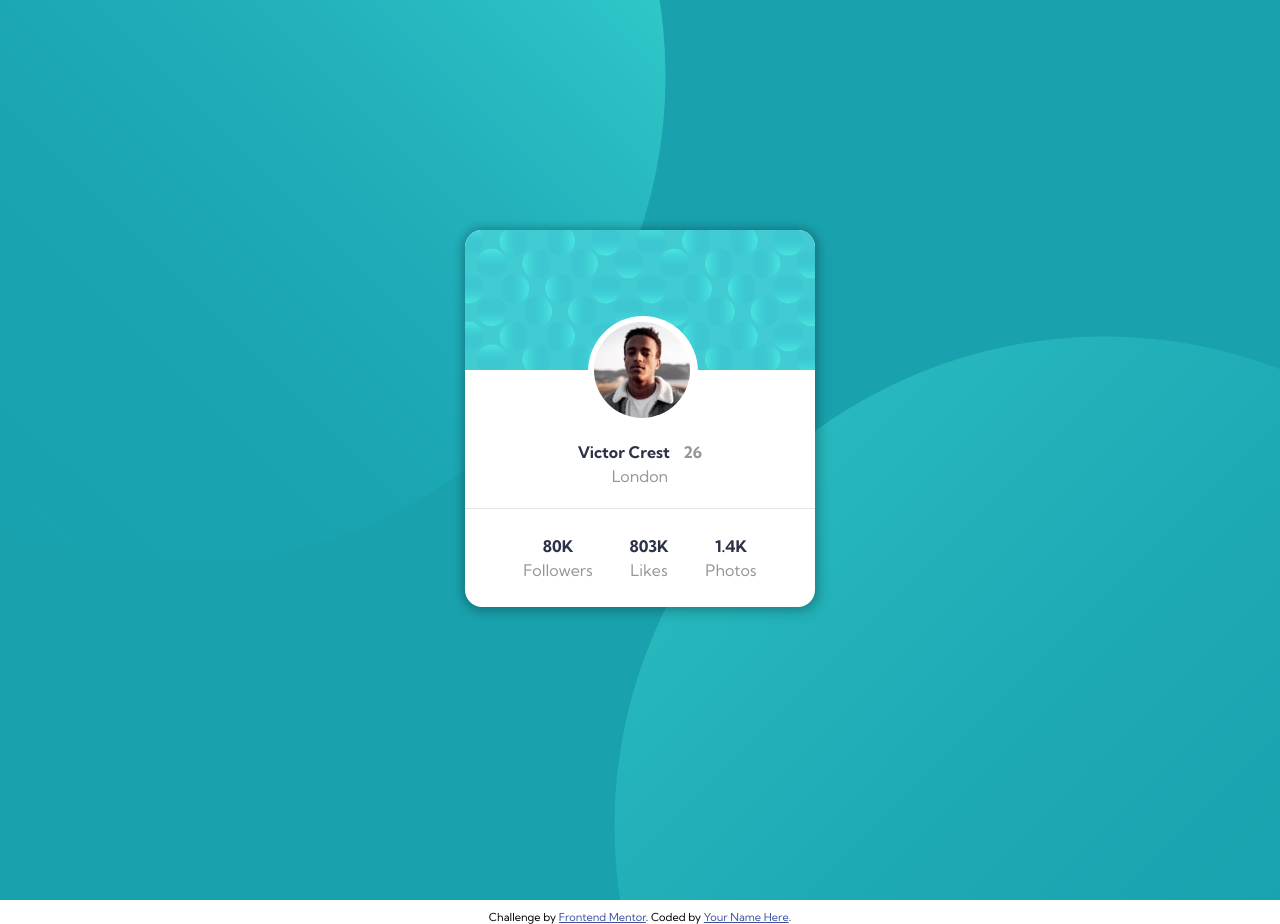
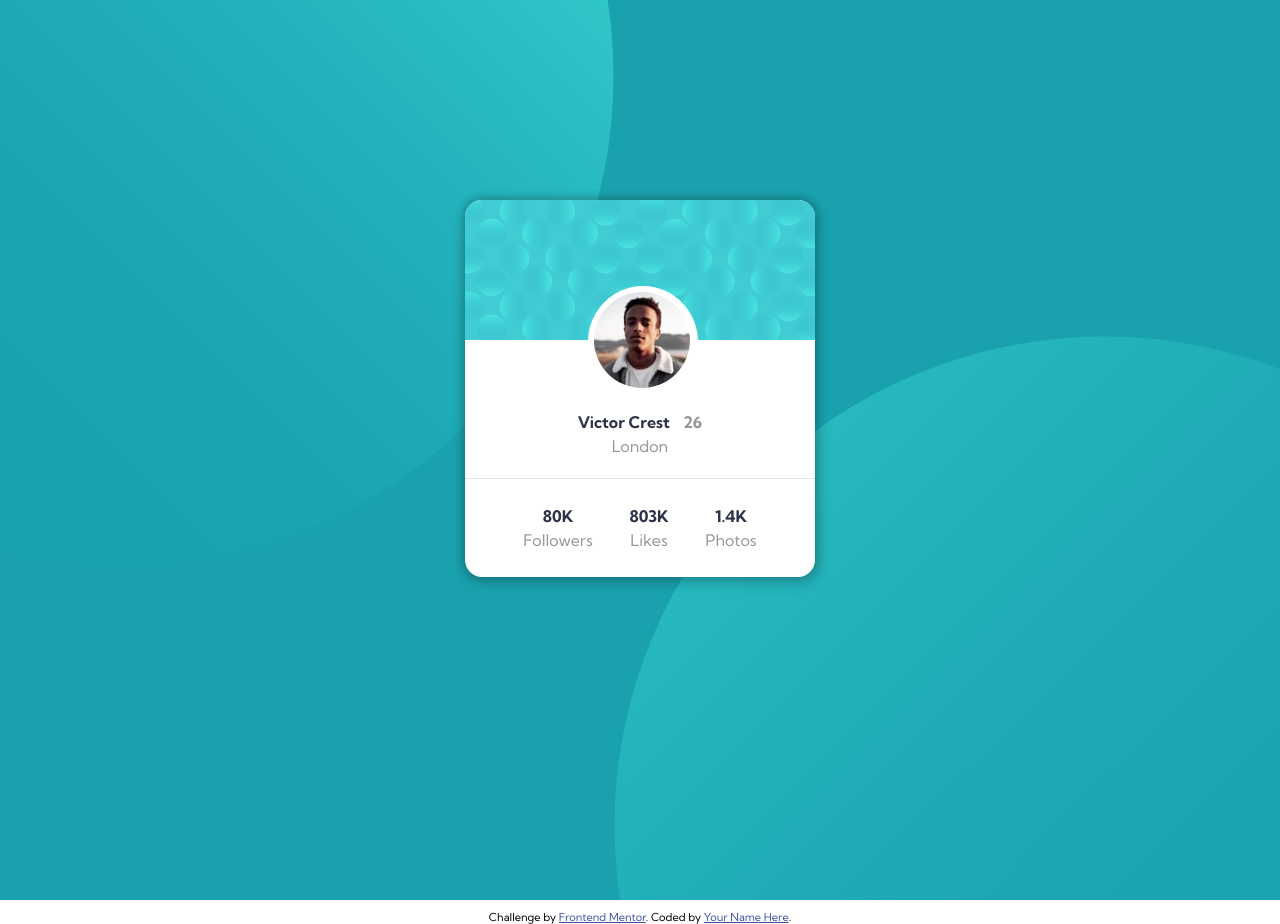
Before and after one commit to mosgizy/Profile-Card, a plain HTML site: page index.html in a window 1280 px wide. Drawn offline with Linux system fonts and the light colour scheme.

```diff
--- a/style.css
+++ b/style.css
@@ -17,10 +17,10 @@ h1{
 
 .container{
     background-image:url('images/bg-pattern-top.svg'),url('images/bg-pattern-bottom.svg');
-    /* background-position: -140px -450px,850px 500px; */
-    background-position: right 48vw bottom 42vh, left 48vw top 42vh;
+    /* background-position: left -150px top -220px, bottom -520px right -50px; */
+    background-position: right 52vw bottom 42vh, left 48vw top 42vh;
     background-attachment: fixed;
-    background-size:1000px,1000px,;
+    /* background-size:1000px,1000px; */
     background-repeat: no-repeat;
     background-color: hsl(185, 75%, 39%);
     height: 900px;
@@ -35,7 +35,7 @@ h1{
     background-color: white;
     border-radius: 17px;
     position: relative;
-    top: 230px;
+    top: 200px;
 }
 
 .header{
```
